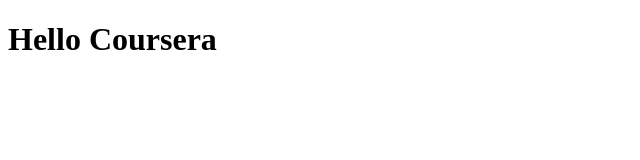
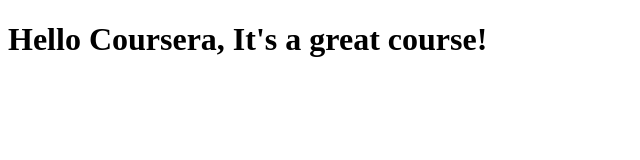
Before and after one commit to Fedemelgar/coursera-test, a plain HTML site: page site/index.html in a window 1280 px wide. Shown: the whole page, without its empty margins (0-640 px from the left). Drawn offline with Linux system fonts and the light colour scheme.

Commit message:
Small addition to our page content

```diff
--- a/site/index.html
+++ b/site/index.html
@@ -5,6 +5,6 @@
 	<title>Hello Coursera</title>
 </head>
 <body>
-	<h1>Hello Coursera</h1>
+	<h1>Hello Coursera, It's a great course!</h1>
 </body>
 </html>
```
